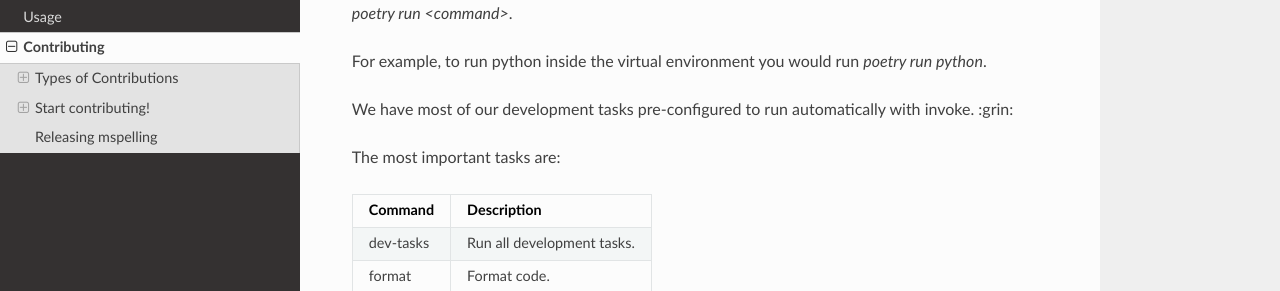
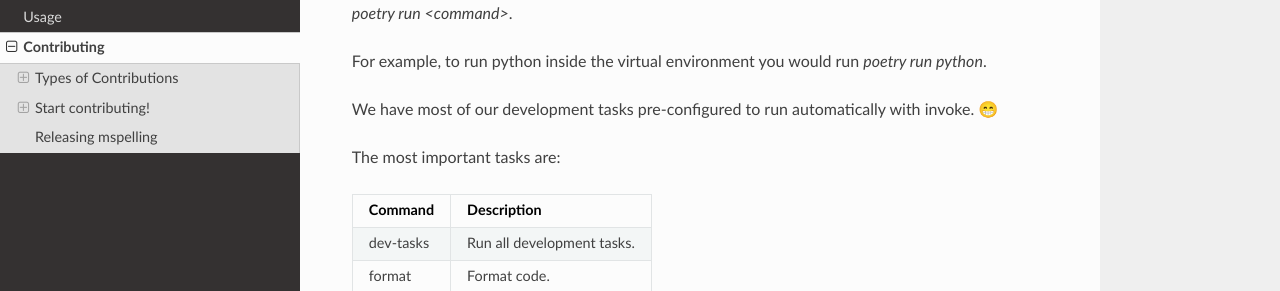
Before and after one commit to mario-bermonti/mspelling, a Sphinx documentation site: the page built from docs/contributing.rst, in a window 1280 px wide and 900 px high, scrolled down 2260 px. Shown: the part 158-449 px from the top of the window. Built offline with Sphinx 7.4.7 and the Read the Docs theme 2.0.0, drawn with Linux system fonts in a browser that asks for light colours.

Commit message:
[docs] Add support for emojis in docs
Should be port back to template

```diff
--- a/docs/conf.py
+++ b/docs/conf.py
@@ -41,6 +41,7 @@ extensions = [
     "sphinx_rtd_theme",
     "autodocsumm",  # generate summary of class attributes
     # "sphinx_markdown_tables",  # format md tables correctly
+    "sphinxemoji.sphinxemoji"
 ]
 
 # Config for extensions
--- a/docs/contributing.rst
+++ b/docs/contributing.rst
@@ -115,7 +115,7 @@ In order to run anything inside the virtual environment every command has to be
 
 For example, to run python inside the virtual environment you would run `poetry run python`.
 
-We have most of our development tasks pre-configured to run automatically with invoke.  :grin:
+We have most of our development tasks pre-configured to run automatically with invoke.  |:grin:|
 
 The most important tasks are:
 
--- a/docs/requirements.txt
+++ b/docs/requirements.txt
@@ -3,3 +3,4 @@ recommonmark==0.7.1
 sphinx-rtd-theme==1.0.0
 autodocsumm==0.2.7
 sphinx_markdown_tables==0.0.15
+sphinxemoji==0.2.0
--- a/pyproject.toml
+++ b/pyproject.toml
@@ -42,6 +42,7 @@ numpy = "^1.21.5"
 xlrd = "^2.0.1"
 Kivy = "^2.0.0"
 kivymd = "^0.104.2"
+sphinxemoji = "^0.2.0"
 
 
 [tool.poetry.dev-dependencies]
```
Also changed, not shown: 1 other file.
